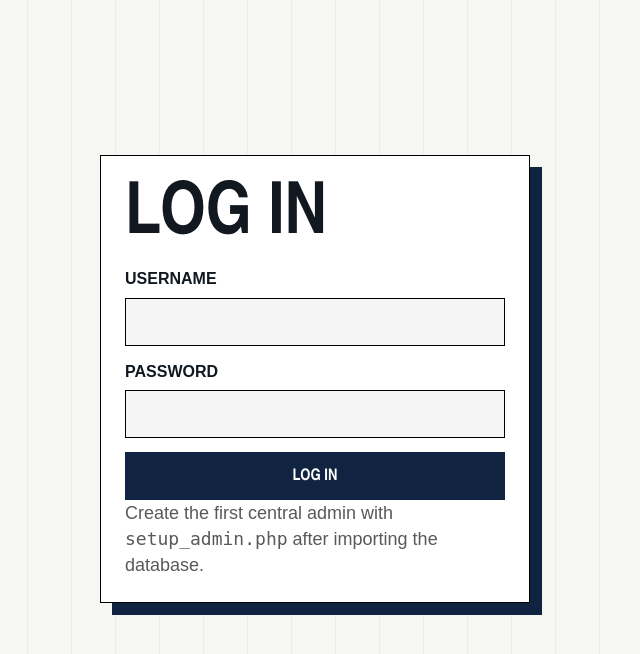
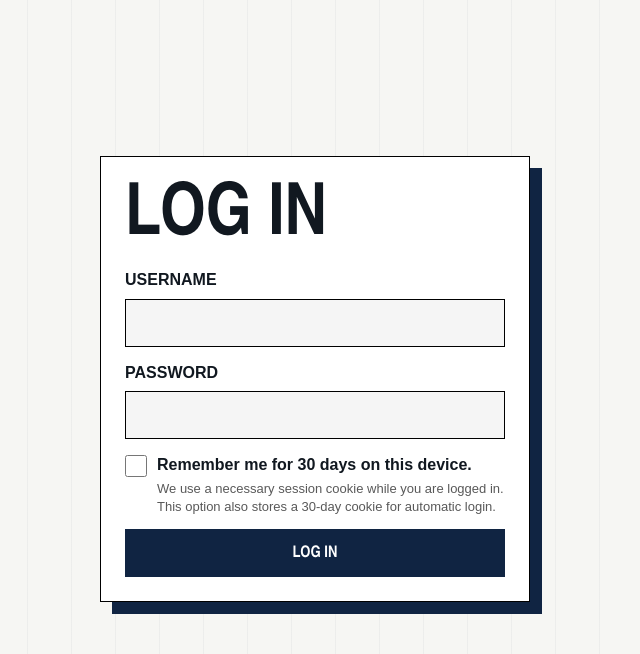
Before and after one commit to joamel01/Planning_chart, a PHP site: page /login.php in a window 1280 px wide. Shown: the top 654 px of the page, without its empty margins (325-965 px from the left). Run offline with PHP 8.4, Linux system fonts and the light colour scheme.

Commit message:
Add 30-day remember me login

```diff
--- a/admin_archive.php
+++ b/admin_archive.php
@@ -44,6 +44,8 @@ if ($_SERVER['REQUEST_METHOD'] === 'POST') {
                  WHERE user_id = ? AND archived_at IS NULL'
             );
             $stmt->execute([$userId]);
+
+            revoke_user_remember_tokens($userId);
 
             $stmt = $pdo->prepare(
                 'INSERT INTO planner_audit_log (actor_user_id, team_id, target_user_id, action, details)
--- a/assets/app.css
+++ b/assets/app.css
@@ -367,6 +367,28 @@ label {
     gap: 7px;
     font-weight: 900;
     text-transform: uppercase;
+}
+
+.checkbox-label {
+    grid-template-columns: auto 1fr;
+    align-items: flex-start;
+    gap: 10px;
+    text-transform: none;
+}
+
+.checkbox-label input {
+    width: 22px;
+    min-height: 22px;
+    margin: 2px 0 0;
+}
+
+.checkbox-label small {
+    display: block;
+    margin-top: 4px;
+    color: var(--muted);
+    font-size: 13px;
+    font-weight: 400;
+    line-height: 1.35;
 }
 
 input,
--- a/config.php
+++ b/config.php
@@ -7,6 +7,7 @@ const PLANNER_DB_USER = '';
 const PLANNER_DB_PASS = '';
 const PLANNER_BASE_PATH = '/planner-en';
 const PLANNER_SESSION_NAME = 'PLANNER_EN_SESSION';
+const PLANNER_REMEMBER_COOKIE_NAME = 'PLANNER_EN_REMEMBER';
 const PLANNER_RECOVERY_KEY = '';
 
 const PLANNER_WEEK_DAYS = [
--- a/lib/auth.php
+++ b/lib/auth.php
@@ -2,11 +2,15 @@
 declare(strict_types=1);
 
 require_once __DIR__ . '/bootstrap.php';
+require_once __DIR__ . '/remember_me.php';
 
 function current_user(): ?array
 {
     if (empty($_SESSION['user_id'])) {
-        return null;
+        remember_me_login_from_cookie();
+        if (empty($_SESSION['user_id'])) {
+            return null;
+        }
     }
 
     static $user = null;
@@ -31,7 +35,7 @@ function current_user(): ?array
     return $user;
 }
 
-function login_user(string $username, string $password): bool
+function login_user(string $username, string $password, bool $remember = false): bool
 {
     $stmt = db()->prepare(
         'SELECT id, password_hash
@@ -51,11 +55,18 @@ function login_user(string $username, string $password): bool
     unset($_SESSION['csrf_token']);
     csrf_token();
 
+    if ($remember) {
+        create_remember_me_login((int) $user['id']);
+    } else {
+        clear_current_remember_me_login();
+    }
+
     return true;
 }
 
 function logout_user(): void
 {
+    clear_current_remember_me_login();
     $_SESSION = [];
     if (ini_get('session.use_cookies')) {
         $params = session_get_cookie_params();
@@ -167,6 +178,11 @@ function reset_user_password(int $userId, string $password): void
     if ($stmt->rowCount() === 0) {
         throw new InvalidArgumentException('The user could not be found.');
     }
+
+    revoke_user_remember_tokens($userId);
+    if (!empty($_SESSION['user_id']) && (int) $_SESSION['user_id'] === $userId) {
+        clear_remember_me_cookie();
+    }
 }
 
 function role_label(string $role): string
--- /dev/null
+++ b/lib/remember_me.php
@@ -0,0 +1,172 @@
+<?php
+declare(strict_types=1);
+
+require_once __DIR__ . '/bootstrap.php';
+
+function remember_me_lifetime_seconds(): int
+{
+    return 30 * 24 * 60 * 60;
+}
+
+function remember_me_cookie_name(): string
+{
+    return planner_config('PLANNER_REMEMBER_COOKIE_NAME', 'PLANNER_REMEMBER_COOKIE_NAME', PLANNER_REMEMBER_COOKIE_NAME);
+}
+
+function remember_me_cookie_options(?int $expires = null): array
+{
+    $basePath = planner_config('PLANNER_BASE_PATH', 'PLANNER_BASE_PATH', PLANNER_BASE_PATH);
+
+    return [
+        'expires' => $expires ?? time() + remember_me_lifetime_seconds(),
+        'path' => $basePath === '' ? '/' : $basePath,
+        'secure' => !empty($_SERVER['HTTPS']) && $_SERVER['HTTPS'] !== 'off',
+        'httponly' => true,
+        'samesite' => 'Lax',
+    ];
+}
+
+function remember_me_token_pair(): array
+{
+    $selector = bin2hex(random_bytes(16));
+    $token = bin2hex(random_bytes(32));
+
+    return [
+        'selector' => $selector,
+        'token' => $token,
+        'cookie_value' => $selector . ':' . $token,
+    ];
+}
+
+function parse_remember_me_cookie(string $cookieValue): ?array
+{
+    if (!preg_match('/\\A([a-f0-9]{32}):([a-f0-9]{64})\\z/i', $cookieValue, $matches)) {
+        return null;
+    }
+
+    return [
+        'selector' => strtolower($matches[1]),
+        'token' => strtolower($matches[2]),
+    ];
+}
+
+function remember_me_token_hash(string $token): string
+{
+    return hash('sha256', $token);
+}
+
+function remember_me_expiry_sql(): string
+{
+    return (new DateTimeImmutable('+' . remember_me_lifetime_seconds() . ' seconds'))->format('Y-m-d H:i:s');
+}
+
+function store_remember_me_token(int $userId): string
+{
+    $pair = remember_me_token_pair();
+    $stmt = db()->prepare(
+        'INSERT INTO planner_remember_tokens (user_id, selector, token_hash, expires_at)
+         VALUES (?, ?, ?, ?)'
+    );
+    $stmt->execute([
+        $userId,
+        $pair['selector'],
+        remember_me_token_hash($pair['token']),
+        remember_me_expiry_sql(),
+    ]);
+
+    return $pair['cookie_value'];
+}
+
+function set_remember_me_cookie(string $cookieValue): void
+{
+    if (PHP_SAPI === 'cli' || headers_sent()) {
+        return;
+    }
+
+    setcookie(remember_me_cookie_name(), $cookieValue, remember_me_cookie_options());
+}
+
+function clear_remember_me_cookie(): void
+{
+    unset($_COOKIE[remember_me_cookie_name()]);
+
+    if (PHP_SAPI === 'cli' || headers_sent()) {
+        return;
+    }
+
+    setcookie(remember_me_cookie_name(), '', remember_me_cookie_options(time() - 42000));
+}
+
+function revoke_remember_me_selector(?string $cookieValue): void
+{
+    if ($cookieValue === null || $cookieValue === '') {
+        return;
+    }
+
+    $parsed = parse_remember_me_cookie($cookieValue);
+    if ($parsed === null) {
+        return;
+    }
+
+    $stmt = db()->prepare('DELETE FROM planner_remember_tokens WHERE selector = ?');
+    $stmt->execute([$parsed['selector']]);
+}
+
+function revoke_user_remember_tokens(int $userId): void
+{
+    $stmt = db()->prepare('DELETE FROM planner_remember_tokens WHERE user_id = ?');
+    $stmt->execute([$userId]);
+}
+
+function create_remember_me_login(int $userId): void
+{
+    set_remember_me_cookie(store_remember_me_token($userId));
+}
+
+function clear_current_remember_me_login(): void
+{
+    revoke_remember_me_selector($_COOKIE[remember_me_cookie_name()] ?? null);
+    clear_remember_me_cookie();
+}
+
+function remember_me_login_from_cookie(): ?int
+{
+    $cookieValue = (string) ($_COOKIE[remember_me_cookie_name()] ?? '');
+    $parsed = parse_remember_me_cookie($cookieValue);
+    if ($parsed === null) {
+        clear_remember_me_cookie();
+        return null;
+    }
+
+    db()->prepare('DELETE FROM planner_remember_tokens WHERE expires_at < NOW()')->execute();
+
+    $stmt = db()->prepare(
+        "SELECT rt.user_id, rt.token_hash
+         FROM planner_remember_tokens rt
+         INNER JOIN planner_users u ON u.id = rt.user_id
+         WHERE rt.selector = ?
+           AND rt.expires_at >= NOW()
+           AND u.is_active = 1
+           AND u.archived_at IS NULL
+         LIMIT 1"
+    );
+    $stmt->execute([$parsed['selector']]);
+    $row = $stmt->fetch();
+
+    if (!$row || !hash_equals((string) $row['token_hash'], remember_me_token_hash($parsed['token']))) {
+        revoke_remember_me_selector($cookieValue);
+        clear_remember_me_cookie();
+        return null;
+    }
+
+    revoke_remember_me_selector($cookieValue);
+    $userId = (int) $row['user_id'];
+    create_remember_me_login($userId);
+
+    session_regenerate_id(true);
+    $_SESSION['user_id'] = $userId;
+    unset($_SESSION['csrf_token']);
+    csrf_token();
+
+    return $userId;
+}
--- a/login.php
+++ b/login.php
@@ -11,9 +11,10 @@ if ($_SERVER['REQUEST_METHOD'] === 'POST') {
     verify_csrf();
     $username = trim((string) ($_POST['username'] ?? ''));
     $password = (string) ($_POST['password'] ?? '');
+    $remember = isset($_POST['remember_me']) && (string) $_POST['remember_me'] === '1';
 
     try {
-        if (login_user($username, $password)) {
+        if (login_user($username, $password, $remember)) {
             redirect_to('index.php');
         }
 
@@ -37,8 +38,14 @@ render_header('Log in', null, 'auth-page');
             Password
             <input type="password" name="password" autocomplete="current-password" required>
         </label>
+        <label class="checkbox-label">
+            <input type="checkbox" name="remember_me" value="1">
+            <span>
+                Remember me for 30 days on this device.
+                <small>We use a necessary session cookie while you are logged in. This option also stores a 30-day cookie for automatic login.</small>
+            </span>
+        </label>
         <button type="submit">Log in</button>
     </form>
-    <p class="muted">Create the first central admin with <code>setup_admin.php</code> after importing the database.</p>
 </section>
 <?php render_footer(); ?>
```
Also changed, not shown: admin_groups.php (+8 -0 lines), db/migrations/2026-06-24_remember_me_tokens.sql (added, +14 -0 lines), db/schema.sql (+15 -0 lines), lib/migrations.php (+14 -1 lines), tests/remember_me_test.php (added, +36 -0 lines), .htaccess.
